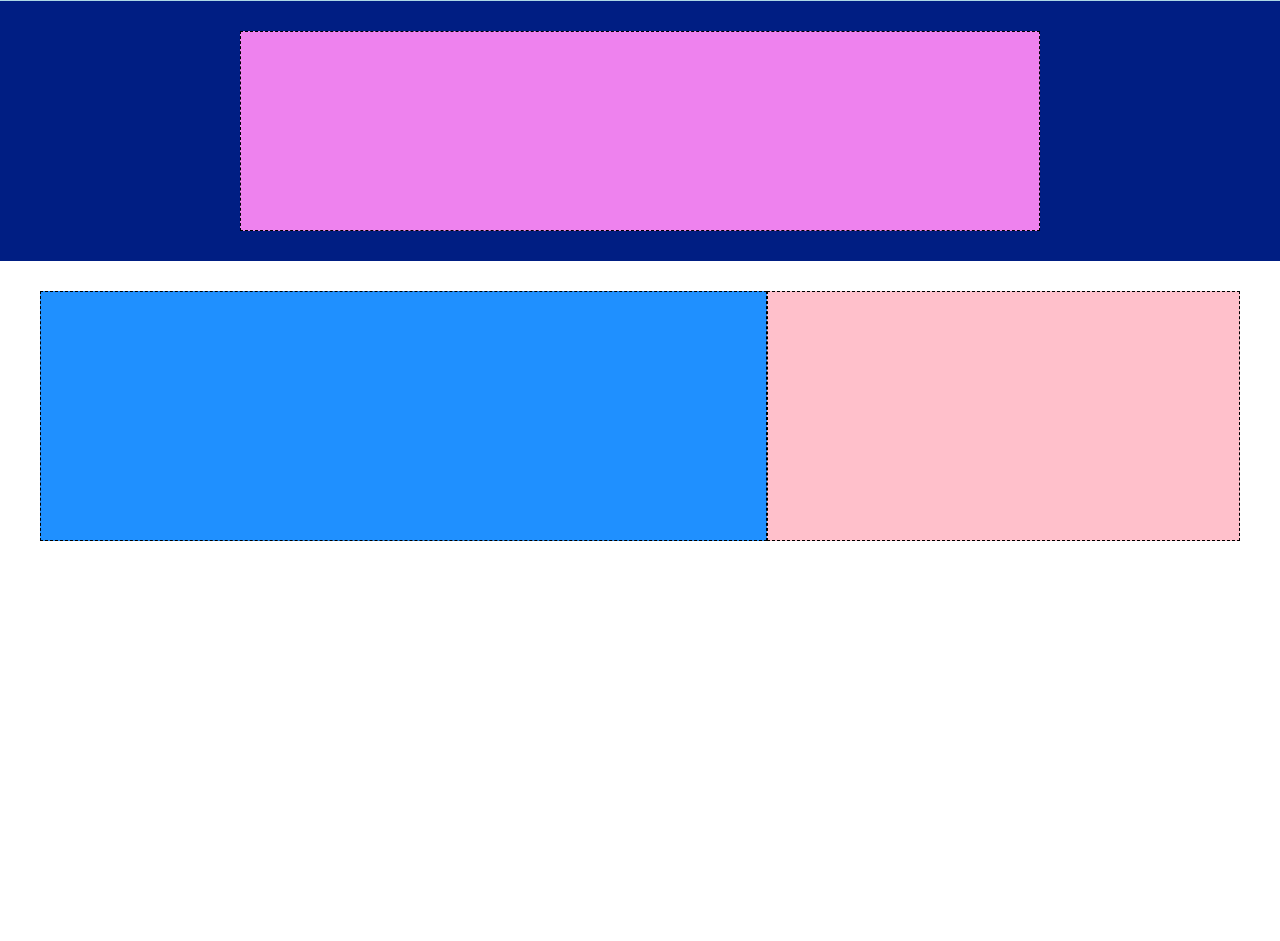
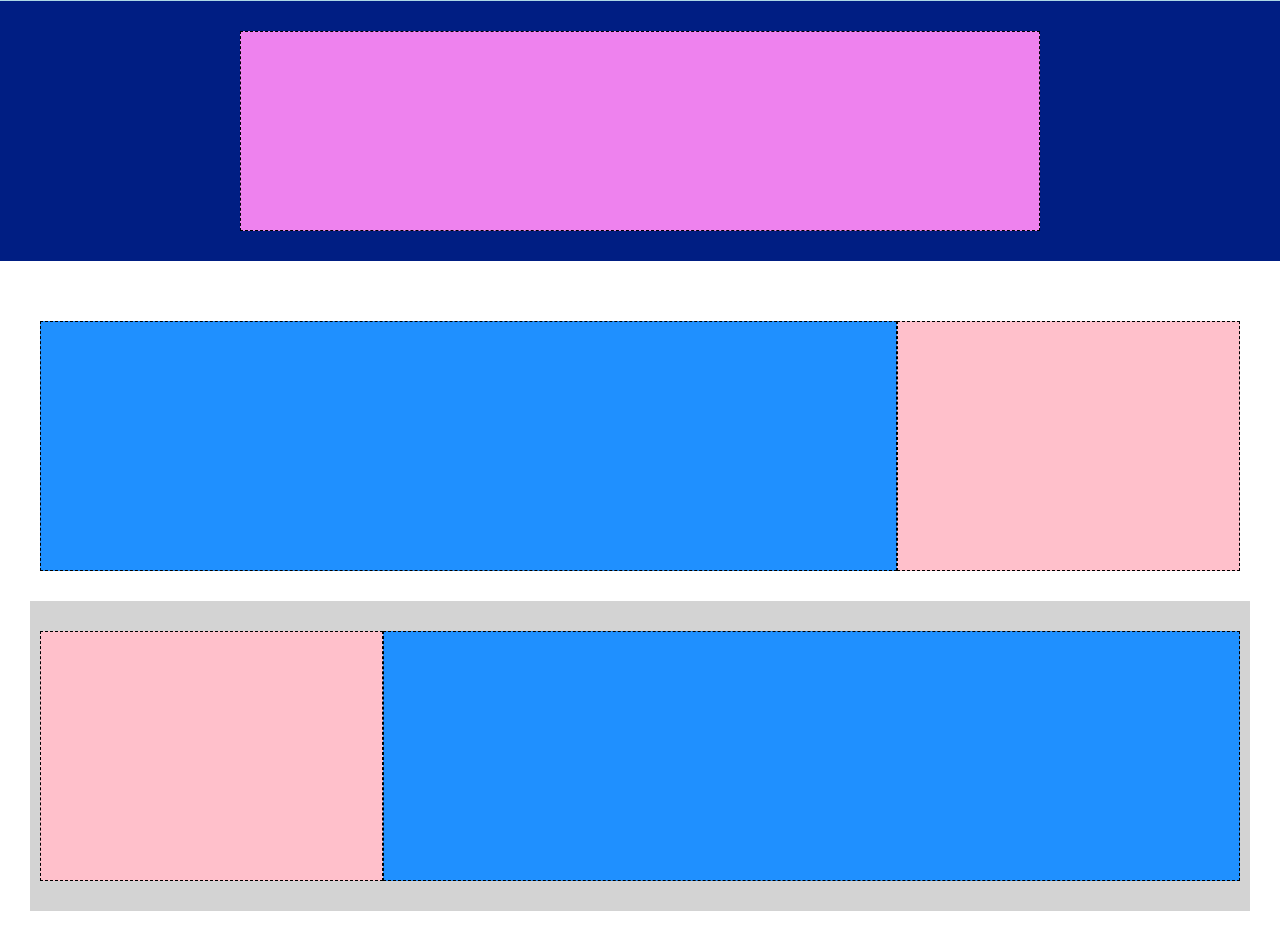
Before and after one commit to Alessandro-Frisone/htmlcss-struttura-discord, a plain HTML site: page index.html in a window 1280 px wide. Shown: the part 61-1002 px from the top of the page. Before the commit the page ends 800 px from the top, so only its background shows below. Drawn offline with Linux system fonts and the light colour scheme.

Commit message:
feat: second section

```diff
--- a/css/style.css
+++ b/css/style.css
@@ -56,9 +56,12 @@
 
 /* MAIN */
 main {
-    display: flex;
     padding: 30px;
     justify-content: center;
+}
+
+.section {
+    padding: 30px 0;
 }
 
 .col-big {
@@ -71,6 +74,11 @@ main {
 .col-small {
     background-color: #ffc0cb;
     min-height: 250px;
-    width: 650px;
+    width: 400px;
     border: 1px dashed;
 }
+
+.second-section {
+    background-color: lightgray;
+    padding: 30px 0;
+}
--- a/index.html
+++ b/index.html
@@ -25,11 +25,22 @@
     </header>
     <main>
         <section>
-            <div class="container">
-                <div class="col-big"></div>
-                <div class="col-small"></div>
+            <div class="section">
+                <div class="container">
+                    <div class="col-big"></div>
+                    <div class="col-small"></div>
+                </div>
             </div>
         </section>
+        <section>
+            <div class="second-section">
+                <div class="container">
+                    <div class="col-small"></div>
+                    <div class="col-big"></div>
+                </div>
+            </div>
+        </section>
+
     </main>
 </body>
 
```
